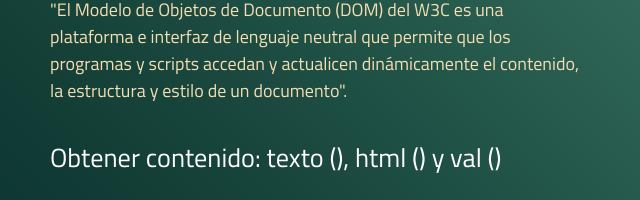
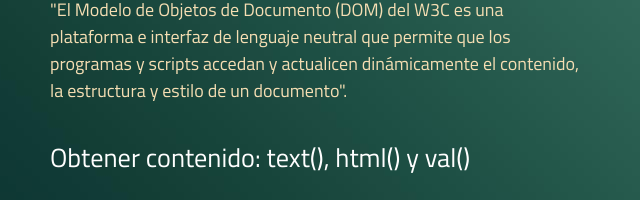
Before and after one commit to dmrodriguez9/8444_Grupo04_PRUEBA, a plain HTML site: page Recursos/html/jQueryGet.html in a window 1280 px wide. Shown: the part 792-992 px from the top of the page, 320-960 px from the left. Drawn offline with nearby package versions, Linux system fonts and the light colour scheme.

Commit message:
modificaciones

```diff
--- a/Recursos/html/jQueryGet.html
+++ b/Recursos/html/jQueryGet.html
@@ -71,7 +71,7 @@
               estilo de un documento".</p>
 
             <br>
-            <h3>Obtener contenido: texto (), html () y val ()</h3>
+            <h3>Obtener contenido: text(), html() y val()</h3>
             <br>
             <p>Tres métodos jQuery simples, pero útiles, para la manipulación de DOM son:</p>
             <li><font color="red">text() </font>- Establece o devuelve el contenido de texto de los elementos seleccionados</li>
```
